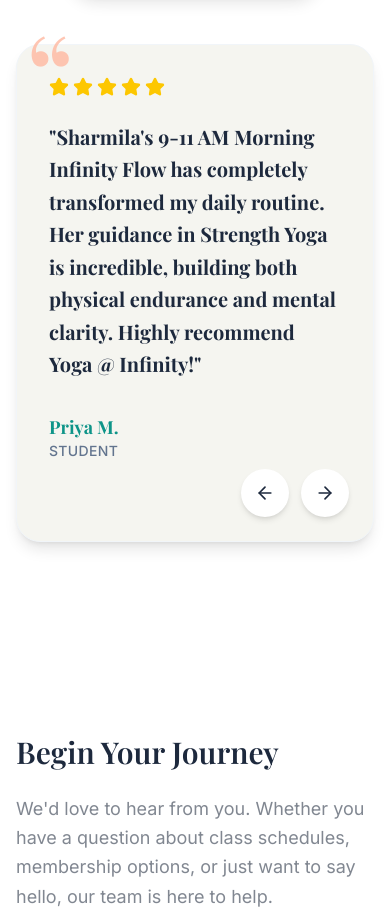
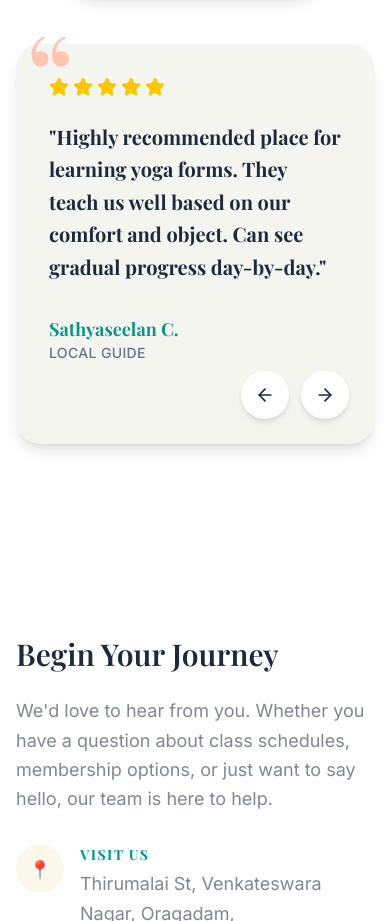
Before and after one commit to yogaatinfinity-sys/astral-satellite, a Next.js app: page / in a window 390 px wide. Shown: the part 8640-9561 px from the top of the page. Built offline with nearby package versions, Linux system fonts and the light colour scheme; no server answers; a web font is replaced by a local one.

Commit message:
Final production polish and responsive fixes

```diff
--- a/src/app/page.tsx
+++ b/src/app/page.tsx
@@ -10,27 +10,27 @@ import { WhyYogaSection } from "@/components/why-yoga-section";
 import { ContactSection } from "@/components/contact-section";
 import { Footer } from "@/components/footer";
 
-const REVIEWS = [
+const GOOGLE_REVIEWS = [
   {
     id: 1,
-    name: "Priya M.",
-    role: "Student",
+    name: "Sathyaseelan C.",
+    role: "Local Guide",
     stars: 5,
-    comment: "Sharmila's 9-11 AM Morning Infinity Flow has completely transformed my daily routine. Her guidance in Strength Yoga is incredible, building both physical endurance and mental clarity. Highly recommend Yoga @ Infinity!"
+    comment: "Highly recommended place for learning yoga forms. They teach us well based on our comfort and object. Can see gradual progress day-by-day."
   },
   {
     id: 2,
-    name: "Aarti S.",
+    name: "Janani K.",
     role: "Student",
     stars: 5,
-    comment: "The Strength Yoga sessions are challenging yet so rewarding. Sharmila gives personal attention and ensures every posture is correct. The morning classes are the perfect way to begin the day with positivity."
+    comment: "Sharmila is a great instructor. Started with very simple poses and basic breathing techniques and slowly graduated to tougher ones. No pressure, feel very relaxed learning here."
   },
   {
     id: 3,
-    name: "Karthik R.",
-    role: "Student",
+    name: "Rajeshwar R.",
+    role: "Local Guide",
     stars: 5,
-    comment: "I've been attending the Morning Infinity Flow for a few months now, and the progress I've seen is remarkable. The energy in the studio is truly unique, making every class an uplifting experience."
+    comment: "Great place to practice yoga and grow. Opportunity to learn new poses and relax your mind. The wooden flooring and ambiance are perfectly suited for focus."
   }
 ];
 
@@ -44,7 +44,7 @@ export default function Home() {
       <GallerySection />
       <ZenGravitySection />
       <VirtualStudioSection />
-      <TestimonialsSection reviews={REVIEWS} />
+      <TestimonialsSection reviews={GOOGLE_REVIEWS} />
       <ContactSection />
       <Footer />
     </main>
--- a/src/components/testimonials-section.tsx
+++ b/src/components/testimonials-section.tsx
@@ -48,7 +48,7 @@ export function TestimonialsSection({ reviews }: TestimonialsSectionProps) {
                         </p>
 
                         <a
-                            href="https://www.google.com/maps/place/Yoga@infinity/@13.1298795,80.1469006,17z/data=!3m1!4b1!4m6!3m5!1s0x3a5263b03fab2409:0xf134aade5edbe9ad!8m2!3d13.1298795!4d80.1494755"
+                            href="https://search.google.com/local/writereview?placeid=ChIJCSSrP7BjUjoRrenbXt6qNPE"
                             target="_blank"
                             rel="noopener noreferrer"
                             className="inline-flex items-center justify-center bg-[#0d9488] hover:bg-[#0f766e] text-white rounded-full px-8 py-4 text-lg font-bold shadow-lg transition-all"
```
